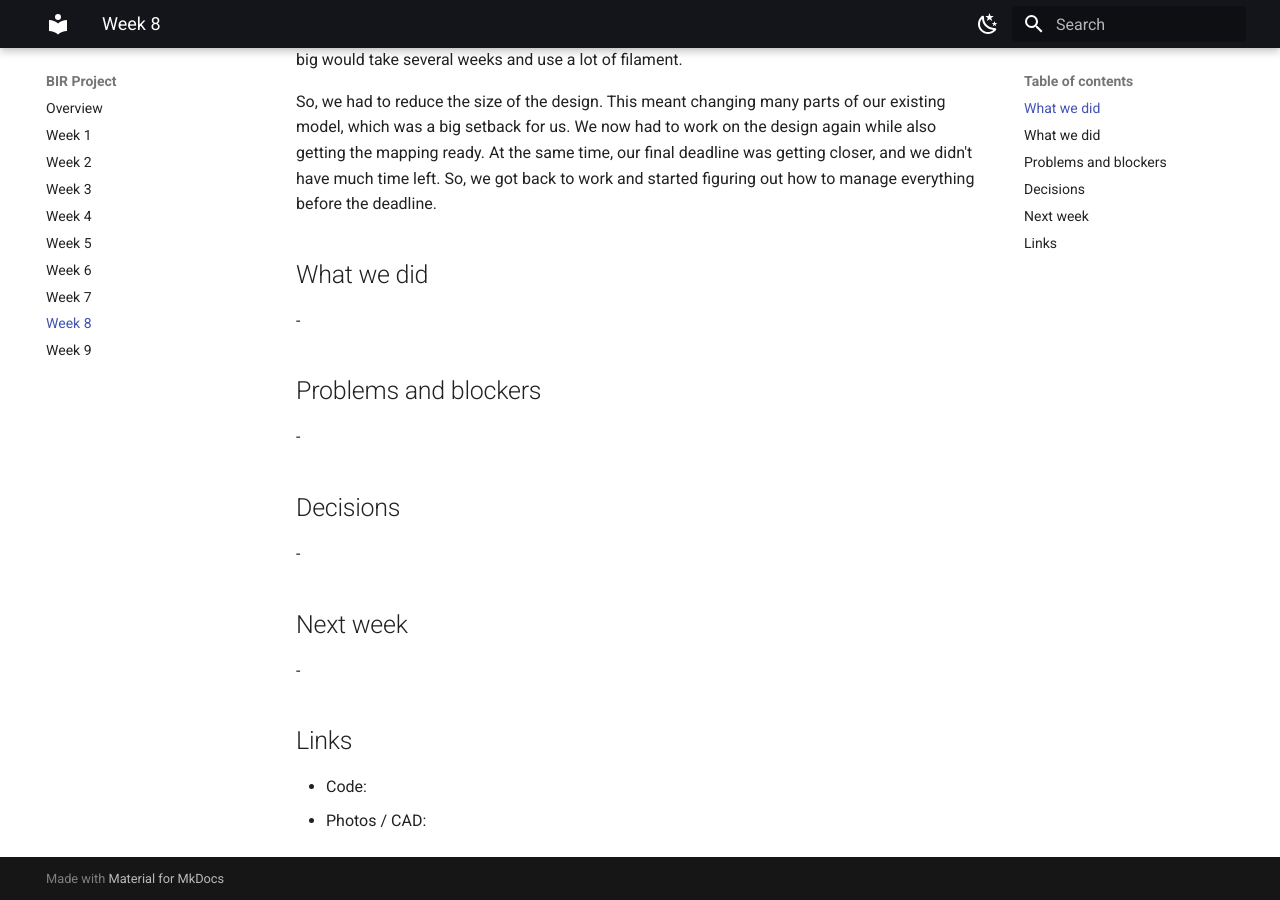
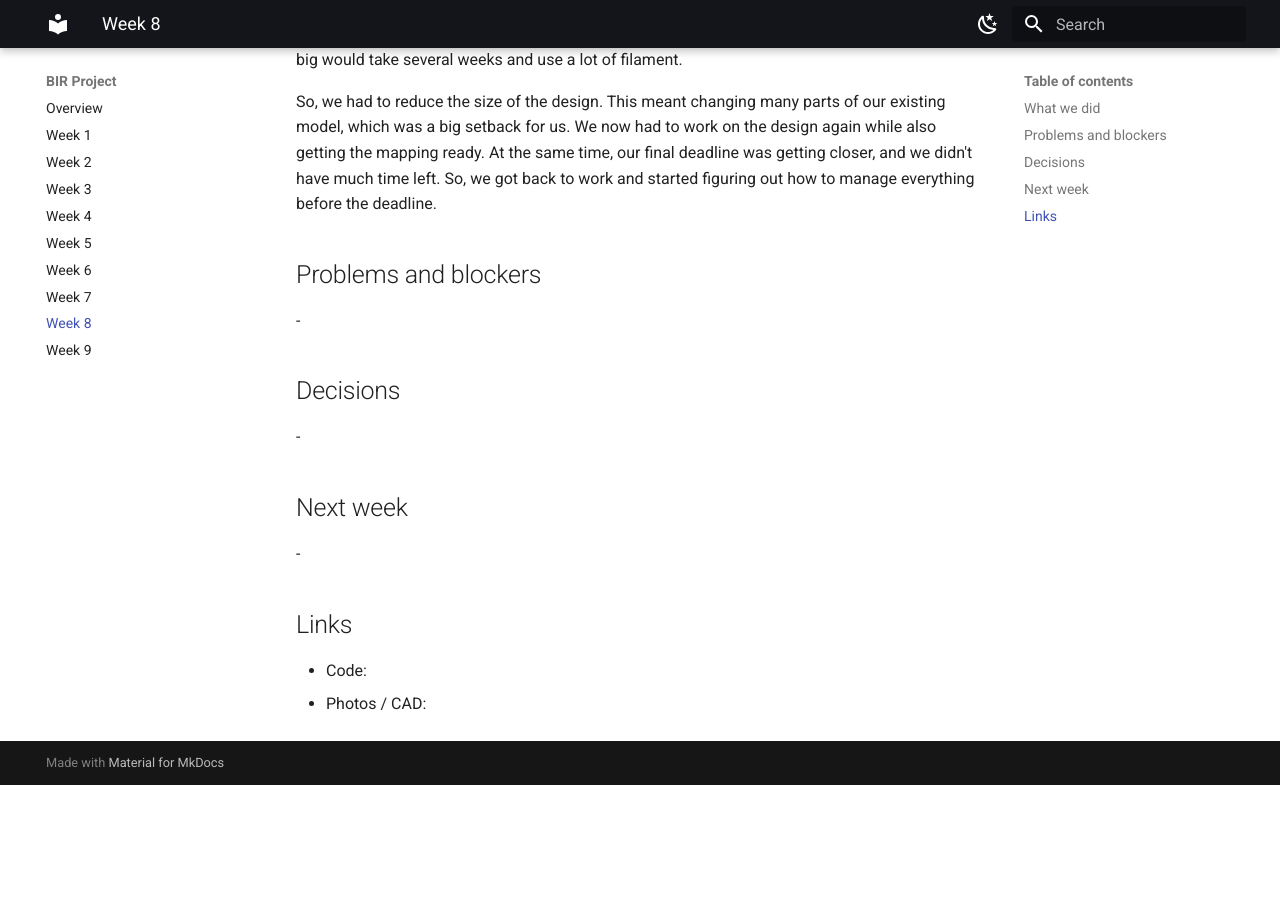
Before and after one commit to BuilderinResidencyTinkerspace/FIORA, an MkDocs documentation site: the page built from docs/week-08.md, in a window 1280 px wide and 900 px high, scrolled down 732 px. Built offline with MkDocs 1.6.1 and Material for MkDocs 9.7.7, drawn with Linux system fonts in a browser that asks for light colours; after the commit the page ends 1517 px from its top, so only the background shows below that.

Commit message:
Update week-08.md

```diff
--- a/docs/week-08.md
+++ b/docs/week-08.md
@@ -13,12 +13,6 @@ This week, Shan conducted a BIR sprint to help all the teams make progress on th
 After helping the other teams, we returned to FIORA and continued working on our project. We finished our design and showed it to Shan. That was when we got a big shock. He told us that we needed to make the design smaller because it was at least 4 feet tall and Printing a model that big would take several weeks and use a lot of filament.
 
 So, we had to reduce the size of the design. This meant changing many parts of our existing model, which was a big setback for us. We now had to work on the design again while also getting the mapping ready. At the same time, our final deadline was getting closer, and we didn't have much time left. So, we got back to work and started figuring out how to manage everything before the deadline.
-
-
-
-## What we did
-
--
 
 ## Problems and blockers
 
```
